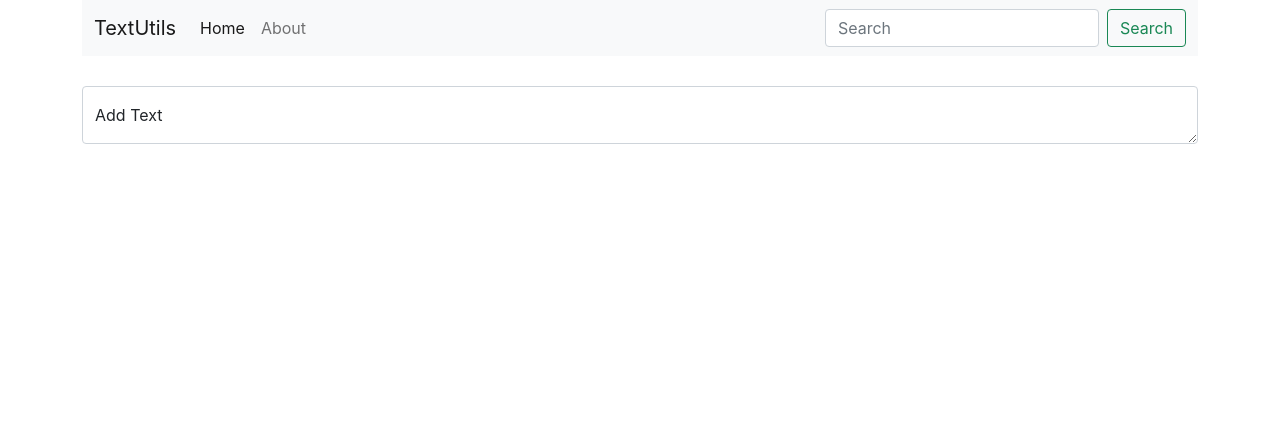
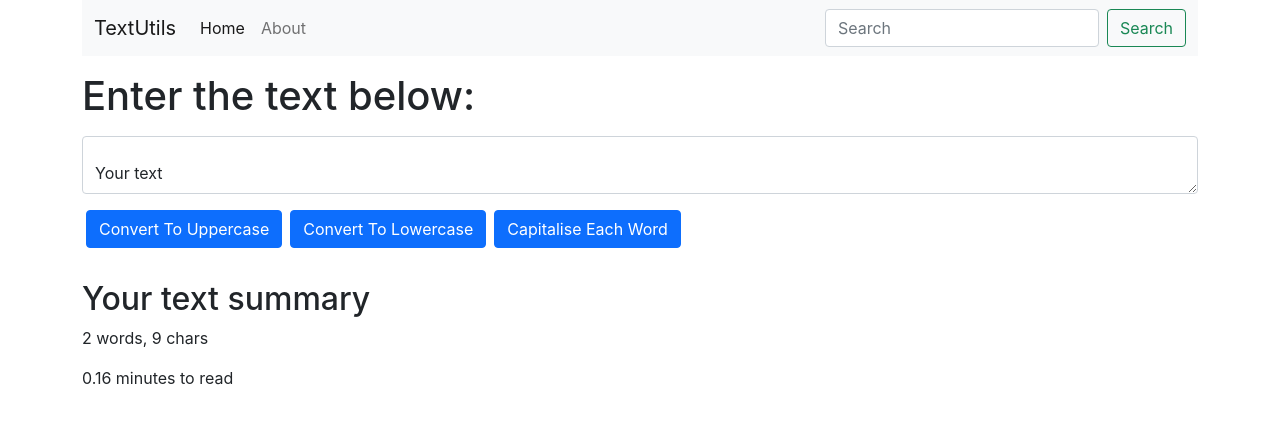
Before and after one commit to Chetonix/react-trial-app, a React (Create React App) app: page / in a window 1280 px wide. Shown: the top 422 px of the page. Built offline with nearby package versions, Linux system fonts and the light colour scheme.

Commit message:
add captilize function to the app

```diff
--- a/src/App.js
+++ b/src/App.js
@@ -9,7 +9,7 @@ function App() {
    <div className="container">
      <Navbar title="TextUtils"/>
      {/* <Article /> */}
-     <TextForm />
+     <TextForm heading="Enter the text below: "/>
     </div>
    </>
   );
--- a/src/components/TextForm.js
+++ b/src/components/TextForm.js
@@ -1,12 +1,48 @@
-import React from 'react'
+import React, {useState} from 'react';
 
-export default function TextForm() {
+export default function TextForm(props) {
+
+    const [text, setText] = useState("Your text");
+
+    const handleUpClick = (e) => {
+        e.preventDefault();
+        // console.log("I was clicked");
+        setText(text.toUpperCase());
+    }
+
+    const handleLoClick = (e) => {
+        e.preventDefault();
+        // console.log("I was clicked");
+        setText(text.toLowerCase());
+    }
+
+    const handleOnChange = (e) => {
+        // console.log("Text was changed");
+        setText(e.target.value);
+    }
+
+    const handleCapClick= (e) => {
+        const mySentence = text;
+        const words = mySentence.split(" ");
+
+        for (let i = 0; i < words.length; i++) {
+            words[i] = words[i][0].toUpperCase() + words[i].substring(1);
+        }
+        setText(words.join(" "));
+    }
   return (
-    <form>
-        <div class="form-floating" style={{marginTop: "30px"}}>
-            <textarea class="form-control" placeholder="Leave a comment here" id="floatingTextarea"></textarea>
-            <label for="floatingTextarea">Add Text</label>
+    <>
+        <h1 className="my-3">{props.heading}</h1>
+        <div className="form-floating my-3">
+            <textarea onChange={handleOnChange} onFocus={()=>setText("")} className="form-control" id="floatingTextarea" rows="30" value={text}></textarea>
+            {/* <label for="floatingTextarea">Add Text</label> */}
+            <button className="btn btn-primary my-3 mx-1" onClick={handleUpClick}>Convert To Uppercase</button>
+            <button className="btn btn-primary my-3 mx-1" onClick={handleLoClick}>Convert To Lowercase</button>
+            <button className="btn btn-primary my-3 mx-1" onClick={handleCapClick}>Capitalise Each Word</button>
         </div>
-    </form>
+        <h2>Your text summary</h2>
+        <p>{text.split(" ").length} words, {text.length} chars</p>
+        <p>{(0.08 * text.split(" ").length).toFixed(2)} minutes to read</p>
+    </>
   )
 }
```
